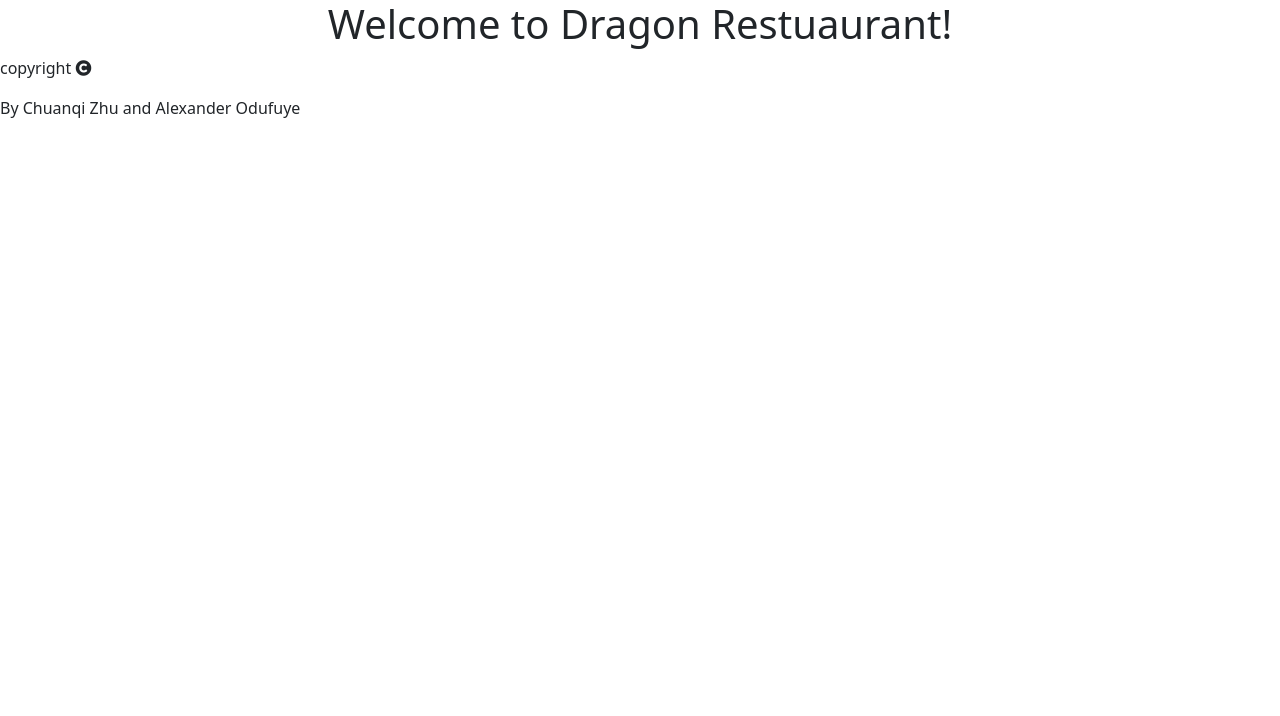
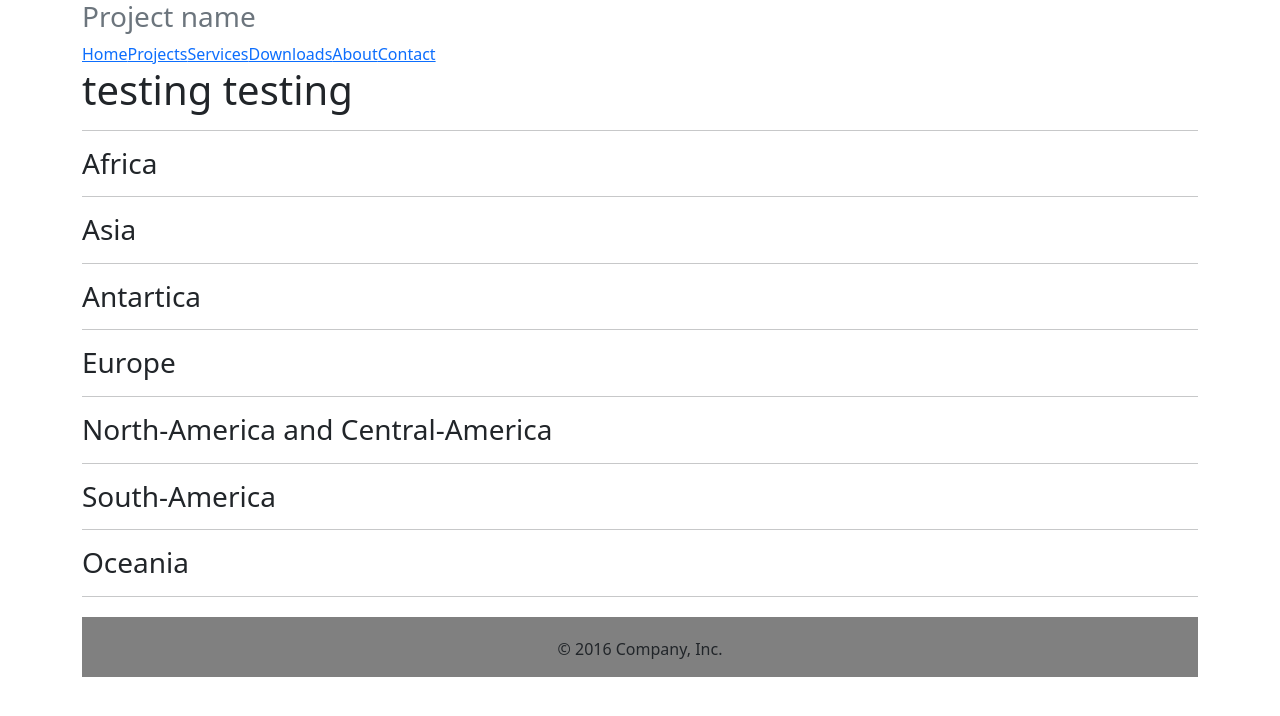
Before and after one commit to fobadara/capstone-javascript, a website built with webpack: page src/index.html in a window 1280 px wide. Built offline with nearby package versions, Linux system fonts and the light colour scheme; no server answers.

Commit message:
Update CSS

```diff
--- a/src/index.html
+++ b/src/index.html
@@ -1,39 +1,86 @@
-<!DOCTYPE html>
+<!doctype html>
 <html lang="en">
 
 <head>
-        <meta charset="UTF-8">
+  <meta charset="utf-8">
   <meta http-equiv="X-UA-Compatible" content="IE=edge">
-        <meta name="viewport" content="width=device-width, initial-scale=1.0">
-        <link href="https://cdn.jsdelivr.net/npm/bootstrap@5.1.3/dist/css/bootstrap.min.css" rel="stylesheet"
-            integrity="sha384-1BmE4kWBq78iYhFldvKuhfTAU6auU8tT94WrHftjDbrCEXSU1oBoqyl2QvZ6jIW3" crossorigin="anonymous">
-        <link rel="stylesheet" href="https://pro.fontawesome.com/releases/v5.10.0/css/all.css"
-            integrity="sha384-AYmEC3Yw5cVb3ZcuHtOA93w35dYTsvhLPVnYs9eStHfGJvOvKxVfELGroGkvsg+p" crossorigin="anonymous" />
-        <title>Zhu's Roast Chicken and Prawn Restaurant</title>
+  <meta name="viewport" content="width=device-width, initial-scale=1">
+  <!-- The above 3 meta tags *must* come first in the head; any other head content must come *after* these tags -->
+  <meta name="description" content="">
+  <meta name="author" content="">
+  <link rel="icon" href="../../favicon.ico">
+  <link rel="canonical" href="https://getbootstrap.com/docs/3.4/examples/justified-nav/">
+
+  <title>Heritage.com</title>
+
 </head>
 
 <body>
-        <header>
-            <div id="logo-div" class="text-center">
+
+  <div class="container">
+
+    <div class="masthead">
+      <h3 class="text-muted">Project name</h3>
+      <nav>
+        <ul class="nav nav-justified">
+          <li class="active"><a href="#">Home</a></li>
+          <li id="amount"></li>
+          <li><a href="#">Projects</a></li>
+          <li><a href="#">Services</a></li>
+          <li><a href="#">Downloads</a></li>
+          <li><a href="#">About</a></li>
+          <li><a href="#">Contact</a></li>
+        </ul>
+      </nav>
     </div>
-            <div class="text-center">
-                <h1>Welcome to Dragon Restuaurant!</h1>
-                <h6 id="dish-num"></h6>
+    <main>
+      <div>
+        <h1 id='test'>testing testing</h1>
       </div>
-        </header>
-        <main>
-            <div id="items" class="row">
+
+      <!-- Row of columns -->
+      <div class="contianer-fluid">
+        <div id="search" class="root"></div>
+        <hr>
+        <div id="africa" class="root">
+          <h3>Africa</h3>
         </div>
-            <div id="popup-comment" class="display">
+        <hr class="hr">
+        <div id="asia" class="root">
+          <h3>Asia</h3>
         </div>
+        <hr class="hr">
+        <div id="antartica" class="root">
+          <h3>Antartica</h3>
+        </div>
+        <hr class="hr">
+        <div id="europe" class="root">
+          <h3>Europe</h3>
+        </div>
+        <hr class="hr">
+        <div id="north_america+central_america" class="root">
+          <h3>North-America and Central-America</h3>
+        </div>
+        <hr class="hr">
+        <div id="south-america" class="root">
+          <h3>South-America</h3>
+        </div>
+        <hr class="hr">
+        <div id="Oceania" class="root">
+          <h3>Oceania</h3>
+        </div>
+        <hr class="hr">
+      </div>
+
     </main>
-        <footer>
-            <p>copyright <span><i class="fas fa-copyright"></i></span></p>
-            <p>By Chuanqi Zhu and Alexander Odufuye</p>
+
+    <!-- Site footer -->
+    <footer class="footer">
+      <p>&copy; 2016 Company, Inc.</p>
     </footer>
 
+  </div> <!-- /container -->
+
 </body>
-    <script src="https://cdn.jsdelivr.net/npm/bootstrap@5.1.3/dist/js/bootstrap.bundle.min.js"
-        integrity="sha384-ka7Sk0Gln4gmtz2MlQnikT1wXgYsOg+OMhuP+IlRH9sENBO0LRn5q+8nbTov4+1p"
-        crossorigin="anonymous"></script>
+
 </html>
--- a/src/style.css
+++ b/src/style.css
@@ -0,0 +1,35 @@
+.heart-icon:hover {
+  cursor: pointer;
+}
+
+#items {
+  margin-left: 10vw;
+  margin-right: 10vw;
+}
+
+.item-img img {
+  width: 100%;
+  height: auto;
+}
+
+.item-like:hover {
+  cursor: pointer;
+}
+
+.show {
+  border-radius: 20px;
+  display: sticky;
+  top: 5%;
+  left: 30%;
+  width: 70vw;
+  height: 90vh;
+  background-color: white;
+}
+
+footer {
+  display: flex;
+  justify-content: space-evenly;
+  margin-top: 20px;
+  padding-top: 20px;
+  background-color: grey;
+}
```
Lines whose indentation alone changed are shown as unchanged.
